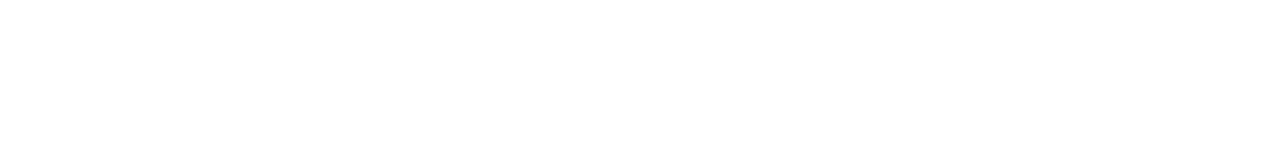
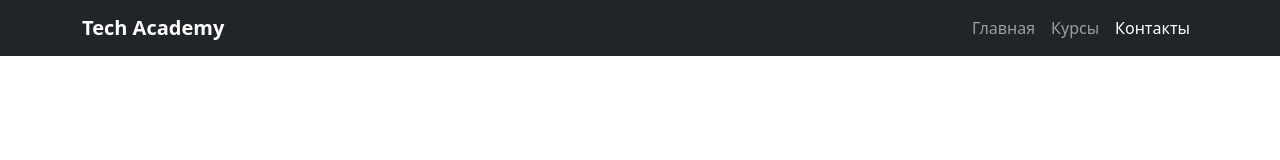
Before and after one commit to DavidDikson/academyTech, a plain HTML site: page contact.html in a window 1280 px wide. Drawn offline with nearby package versions, Linux system fonts and the light colour scheme.

Commit message:
nav-panel

```diff
--- a/contact.html
+++ b/contact.html
@@ -7,8 +7,18 @@
   <link href="https://cdn.jsdelivr.net/npm/bootstrap@5.3.3/dist/css/bootstrap.min.css" rel="stylesheet">
 </head>
 <body>
-
-
+    <nav class="navbar navbar-expand-lg navbar-dark bg-dark">
+  <div class="container">
+    <a class="navbar-brand fw-bold" href="index.html">Tech Academy</a>
+    <div class="collapse navbar-collapse" id="navbarNav">
+      <ul class="navbar-nav ms-auto">
+        <li class="nav-item"><a class="nav-link" href="index.html">Главная</a></li>
+        <li class="nav-item"><a class="nav-link" href="courses.html">Курсы</a></li>
+        <li class="nav-item"><a class="nav-link active" href="contacts.html">Контакты</a></li>
+      </ul>
+    </div>
+  </div>
+</nav>
     <script src="https://cdn.jsdelivr.net/npm/bootstrap@5.3.3/dist/js/bootstrap.bundle.min.js"></script>
 </body>
 </html>
```
